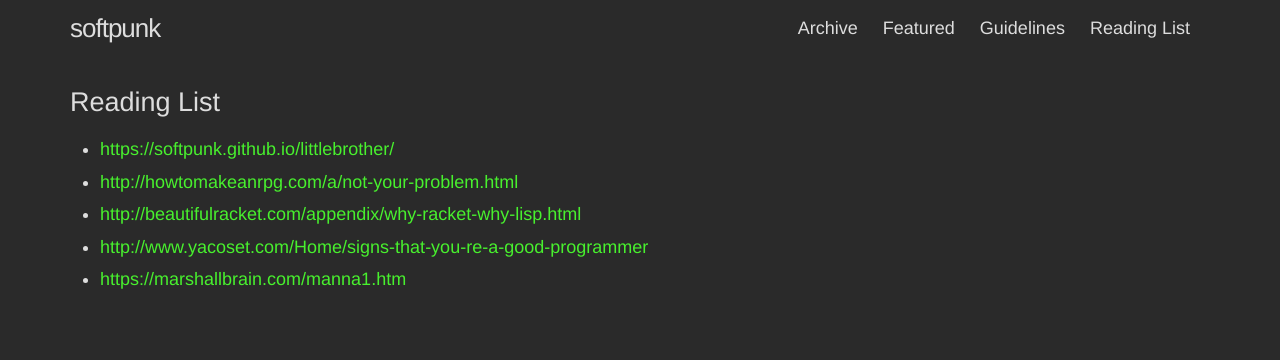
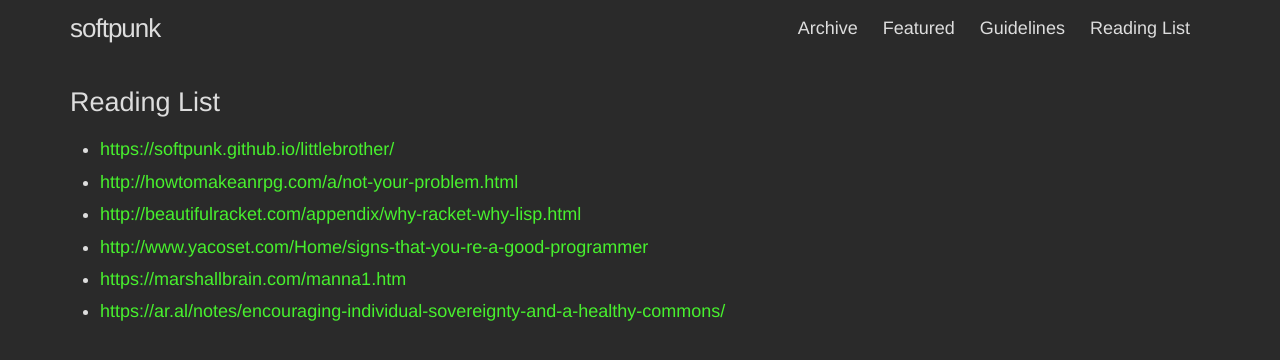
Before and after one commit to softpunk/softpunk.github.io, a Jekyll site: the page built from reading-list.md, in a window 1280 px wide. Shown: the top 360 px of the page. Built offline with Jekyll 4.4.1, drawn with Linux system fonts in a browser that asks for light colours; some of the changed lines change nothing that is shown.

Commit message:
added link to reading list

```diff
--- a/reading-list.md
+++ b/reading-list.md
@@ -9,3 +9,4 @@ permalink: /reading-list/
 * [http://beautifulracket.com/appendix/why-racket-why-lisp.html](http://beautifulracket.com/appendix/why-racket-why-lisp.html)
 * [http://www.yacoset.com/Home/signs-that-you-re-a-good-programmer](http://www.yacoset.com/Home/signs-that-you-re-a-good-programmer)
 * [https://marshallbrain.com/manna1.htm](https://marshallbrain.com/manna1.htm)
+* [https://ar.al/notes/encouraging-individual-sovereignty-and-a-healthy-commons/](https://ar.al/notes/encouraging-individual-sovereignty-and-a-healthy-commons/)
```
